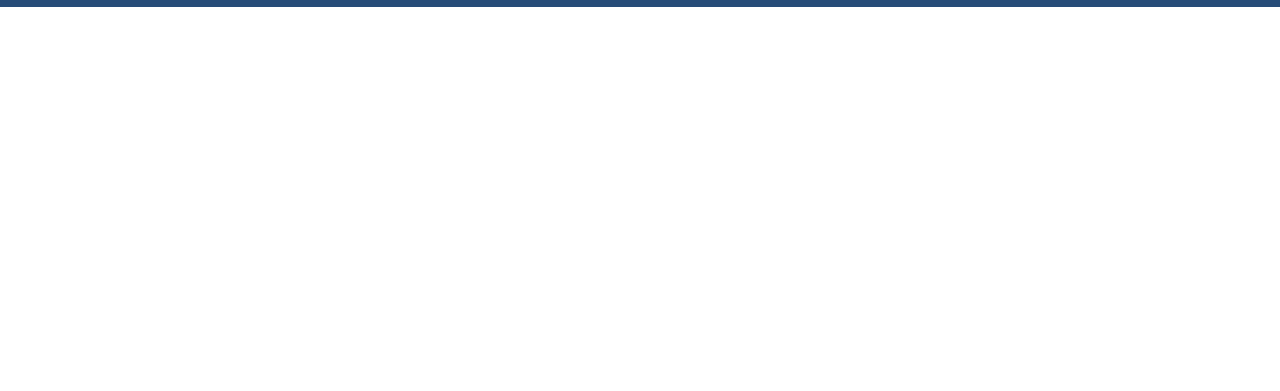
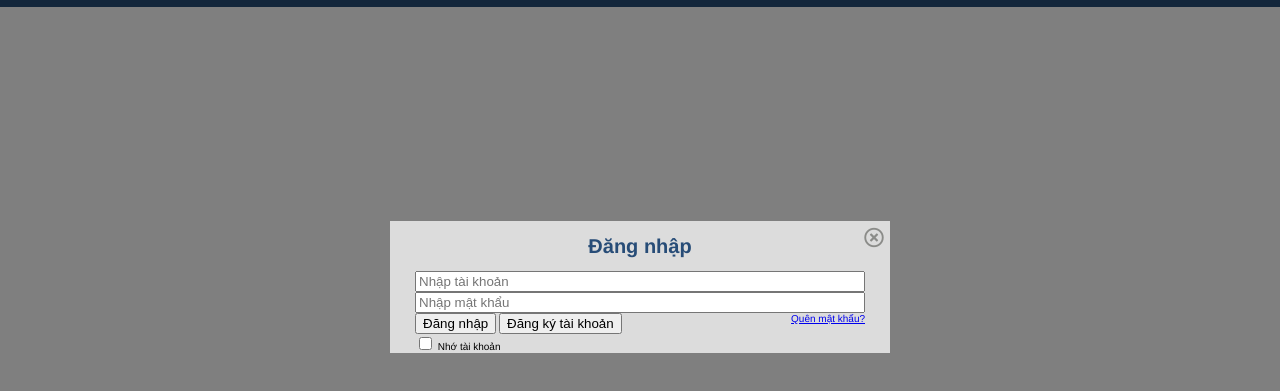
Before and after one commit to VanPhat001/NhapMonLapTrinhWeb, a plain HTML site: page index.html in a window 1280 px wide. Shown: the part 113-504 px from the top of the page. Drawn offline with Linux system fonts and the light colour scheme.

Commit message:
add background-fixed-fullscreen and form-login

```diff
--- a/css/base.css
+++ b/css/base.css
@@ -47,3 +47,11 @@ input:focus {
 .menu--vertical {
     display: block;
 }
+
+.background-fixed-fullscreen {
+    display: flex;
+    background-color: rgb(0, 0, 0, 0.5);
+    position: fixed;
+    inset: 0;
+    z-index: 1;
+}
--- a/css/style.css
+++ b/css/style.css
@@ -158,3 +158,47 @@ a.header-left-col__link:hover {
 .header-nav .menu__list--link:hover {
     opacity: 1;
 }
+
+
+
+
+
+
+
+
+.form-wrapper {
+    margin: auto;
+    width: 500px;
+
+    background-color: gainsboro;
+    position: relative;
+}
+
+.form-wrapper .form-title {
+    text-align: center;
+    color: var(--color--primary);
+}
+
+.form-wrapper .form {
+    width: 90%;
+    height: 100%;
+    margin: 0 auto;
+
+
+    display: flex;
+    flex-direction: column;
+}
+
+.form-wrapper .form-row {
+    display: flex;
+    justify-content: space-between;
+}
+
+.form-wrapper .btn-form-close {
+    font-size: 2rem;
+    color: var(--color--sub-3);
+
+    position: absolute;
+    top: 6px;
+    right: 6px;
+}
--- a/index.html
+++ b/index.html
@@ -98,6 +98,38 @@
 
     </header>
 
+    <div class="background-fixed-fullscreen">
+        <div class="form-wrapper">
+            <h1 class="form-title">Đăng nhập</h1>
+            <div class="form">
+
+                <input class="form-username" type="text" placeholder="Nhập tài khoản">
+
+
+                <input type="text" class="form-password" placeholder="Nhập mật khẩu">
+
+
+                <div class="form-row">
+                    <div class="form-btn-wrap">
+                        <button class="btn btn-form-login">Đăng nhập</button>
+                        <button class="btn btn-form-switch-register">Đăng ký tài khoản</button>
+                    </div>
+
+                    <a href="#">Quên mật khẩu?</a>
+                </div>
+
+
+                <span><input type="checkbox"> Nhớ tài khoản</span>
+
+
+            </div>
+
+            <div class="btn btn-form-close">
+                <i class="far fa-times-circle"></i>
+            </div>
+        </div>
+
+    </div>
 
 </body>
 
```
